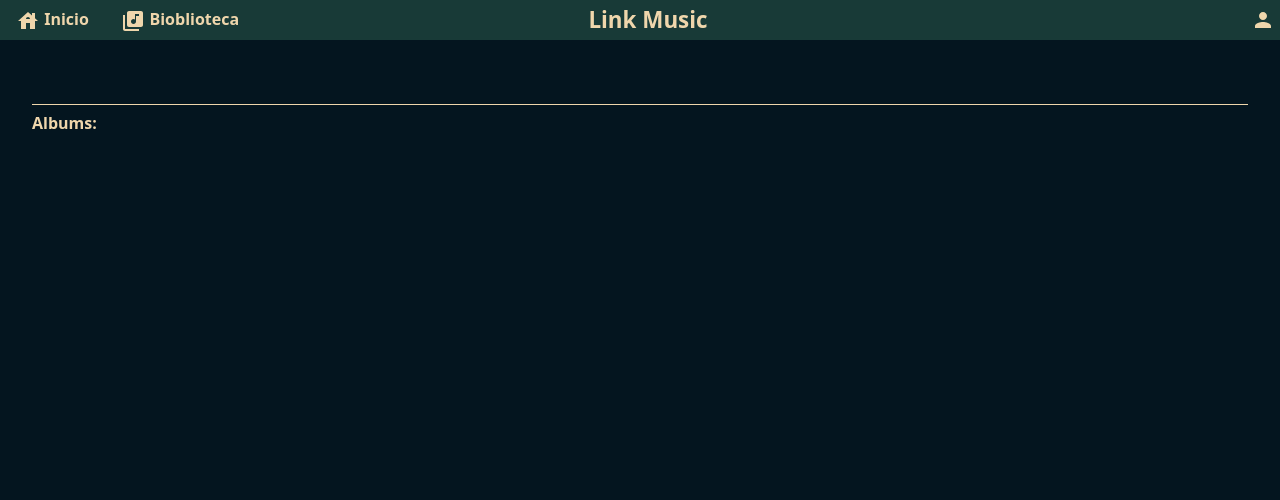
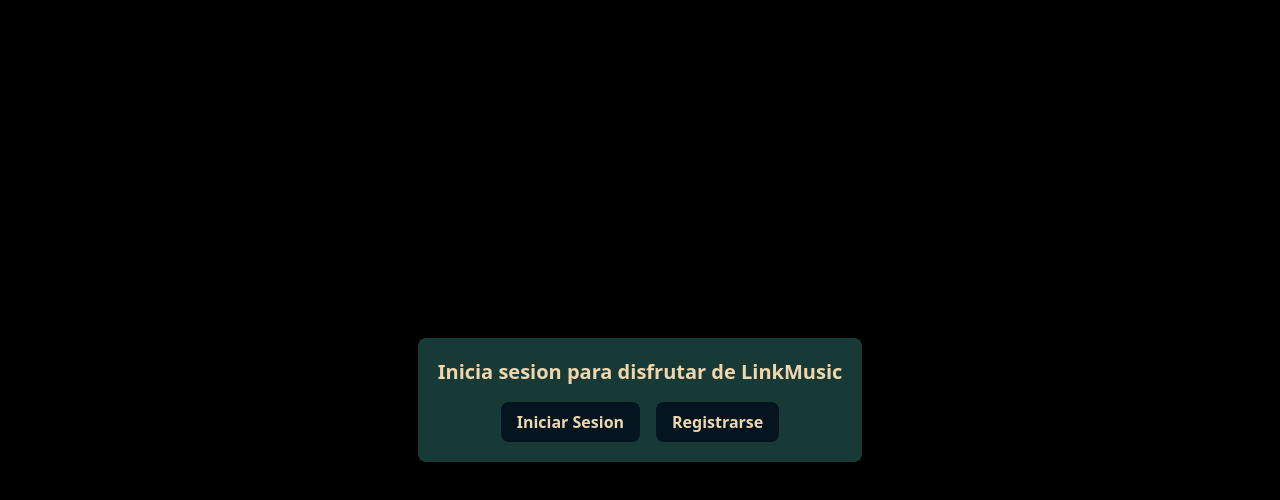
Before and after one commit to joseantonioce05/linkmusic-web, a React (Vite) app: page /artist/1 in a window 1280 px wide. Shown: the top 500 px of the page. Built offline with nearby package versions, Linux system fonts and the light colour scheme; no server answers.

Commit message:
Retoques a ultimos albums, creado el cerrar sesion

```diff
--- a/src/components/LatestSongList/LatestSongList.tsx
+++ b/src/components/LatestSongList/LatestAlbumList.tsx
@@ -1,9 +1,10 @@
 import { useEffect, useState } from "react";
-import "./LatestSongList.css";
+import "./LatestAlbumList.css";
 import Album from "../../models/Album";
 import AlbumService from "../../services/AlbumService";
+import { Link } from "react-router-dom";
 
-const LatestSongList = () => {
+const LatestAlbumList = () => {
   const [albums, setAlbums] = useState<Album[]>([]);
 
   const fetchData = async () => {
@@ -27,10 +28,12 @@
       <div className="song-list grid max-md:grid-cols-2 max-lg:grid-cols-3 max-xl:grid-cols-4 max-2xl:grid-cols-6 2xl:grid-cols-7">
         {albums.map((album) => (
           <div key={album._id} className="song-container">
-            <img
-              src={import.meta.env.VITE_API_URL + "album/image/" + album.image}
-              alt=""
-            />
+            <Link to={`/album/${album._id}`}>
+              <img
+                src={import.meta.env.VITE_API_URL + "album/image/" + album.image}
+                alt=""
+              />
+            </Link>
             <p>{album.title}</p>
           </div>
         ))}
@@ -39,4 +42,4 @@
   );
 };
 
-export default LatestSongList;
+export default LatestAlbumList;
--- /dev/null
+++ b/src/components/MessageLogin/MessageLogin.css
@@ -0,0 +1,10 @@
+.message-container {
+  background-color: #183A37;
+  color: #EFD6AC;
+}
+
+.message-container button {
+  background-color: #04151F;
+  font-weight: bold;
+  border-radius: 0.5rem;
+}
--- /dev/null
+++ b/src/components/MessageLogin/MessageLogin.tsx
@@ -0,0 +1,30 @@
+import { useNavigate } from "react-router-dom";
+import "./MessageLogin.css"
+
+const MessageLogin = () => {
+  const navigate = useNavigate()
+
+  return (
+    <div className="fixed inset-0 flex items-center justify-center bg-black bg-opacity-50">
+      <div className="message-container p-5 rounded-lg shadow-lg text-center">
+        <h2 className="text-xl font-bold mb-4">Inicia sesion para disfrutar de LinkMusic</h2>
+        <div className="flex gap-4 justify-center">
+          <button
+            onClick={() => navigate("/login")}
+            className="px-4 py-2 rounded"
+          >
+            Iniciar Sesion
+          </button>
+          <button
+            onClick={() => navigate("/register")}
+            className="px-4 py-2 rounded"
+          >
+            Registrarse
+          </button>
+        </div>
+      </div>
+    </div>
+  );
+};
+
+export default MessageLogin;
--- a/src/components/NavBar/NavBar.tsx
+++ b/src/components/NavBar/NavBar.tsx
@@ -44,7 +44,14 @@
         </div>
         { (user.role === 'admin') ? <div className='navbar-user-menu-items'><p>Adminstrador</p></div> : <></>}
         <div className='navbar-user-menu-items'>
-          <p>Cerrar sesion</p>
+          <button onClick={() => {
+            localStorage.removeItem('userToken')
+            localStorage.removeItem('song')
+            localStorage.removeItem('idUser')
+            localStorage.removeItem('userRole')
+
+            window.location.reload()
+          }}>Cerrar sesion</button>
         </div>
       </div>}
   </div>
--- a/src/pages/AlbumDetails.tsx
+++ b/src/pages/AlbumDetails.tsx
@@ -3,12 +3,14 @@
 import SongList from "../components/AlbumSongList/AlbumSongList";
 import MusicPlayer from "../components/MusicPlayer/MusicPlayer";
 import { SongProvider } from "../context/SongContext";
+import MessageLogin from "../components/MessageLogin/MessageLogin";
 
 const AlbumDetails = () => {
   const params = useParams();
 
   return (
     <SongProvider>
+      { (localStorage.getItem("userToken") === null ? <MessageLogin/> : <></>) }
       <div>
         <NavBar />
         <SongList albumId={params.albumId!}/>
--- a/src/pages/ArtistDetails.tsx
+++ b/src/pages/ArtistDetails.tsx
@@ -5,6 +5,7 @@
 import AlbumList from "../components/AlbumList/AlbumList";
 import NavBar from "../components/NavBar/NavBar";
 import './ArtistDetails.css'
+import MessageLogin from "../components/MessageLogin/MessageLogin";
 
 const ArtistDetail = () => {
 
@@ -25,6 +26,8 @@
   }, [])
 
   return <div className="container-home">
+    { (localStorage.getItem("userToken") === null ? <MessageLogin/> : <></>) }
+
     <NavBar>
 
     </NavBar>
--- a/src/pages/Home.tsx
+++ b/src/pages/Home.tsx
@@ -1,19 +1,23 @@
 import ArtistsList from "../components/ArtistsList/ArtistsList";
 import NavBar from "../components/NavBar/NavBar";
-import LatestSongList from "../components/LatestSongList/LatestSongList";
 import MusicPlayer from "../components/MusicPlayer/MusicPlayer";
 import { SongProvider } from "../context/SongContext";
+import MessageLogin from "../components/MessageLogin/MessageLogin";
+import LatestAlbumList from "../components/LatestSongList/LatestAlbumList";
 
 const Home = () => {
   console.log(localStorage.getItem("userToken"))
   console.log(localStorage.getItem("song"))
+  console.log(localStorage.getItem('idUser'))
+  console.log(localStorage.getItem('userRole'))
 
   return <div className="container-home">
+    { (localStorage.getItem("userToken") === null ? <MessageLogin/> : <></>) }
 
     <SongProvider>
       <NavBar />
       <ArtistsList />
-      <LatestSongList />
+      <LatestAlbumList />
       <MusicPlayer/>
     </SongProvider>
 
```
Also changed, not shown: src/components/LatestSongList/LatestAlbumList.css (renamed from src/components/LatestSongList/LatestSongList.css).
